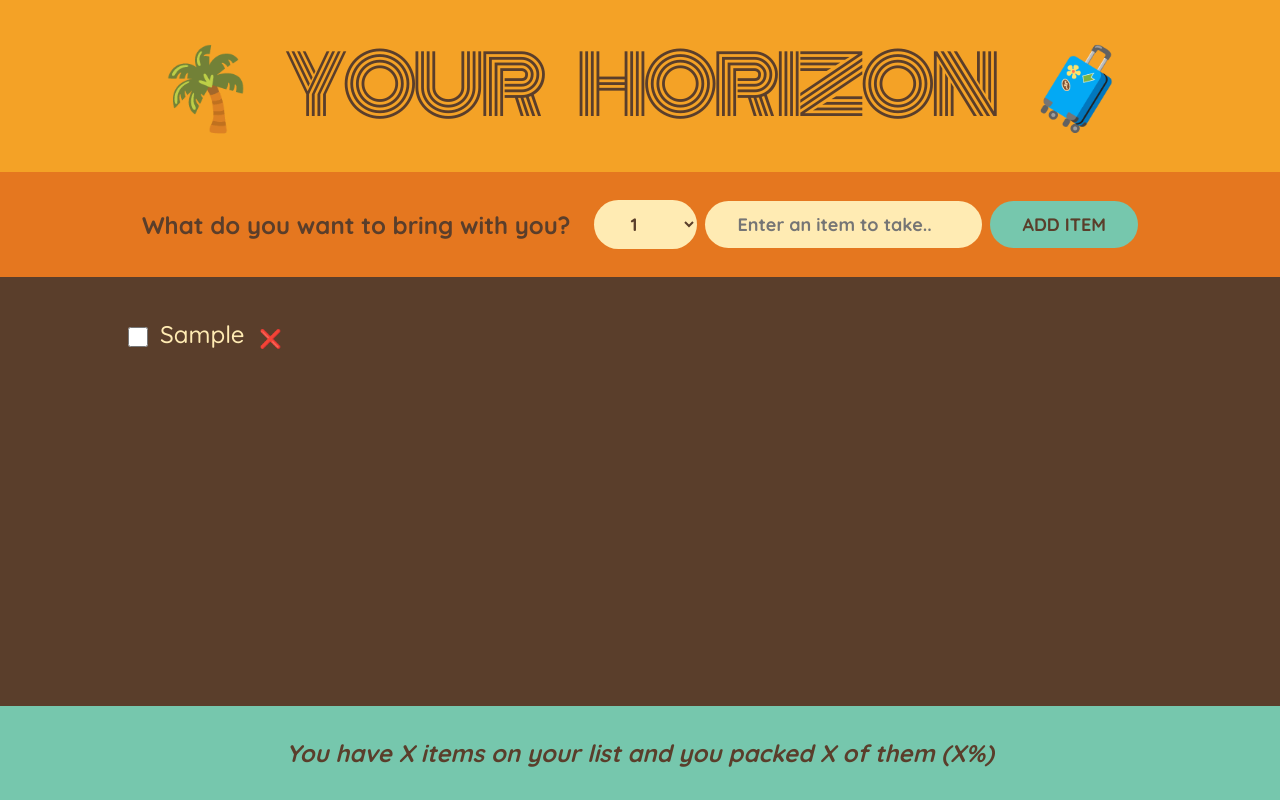
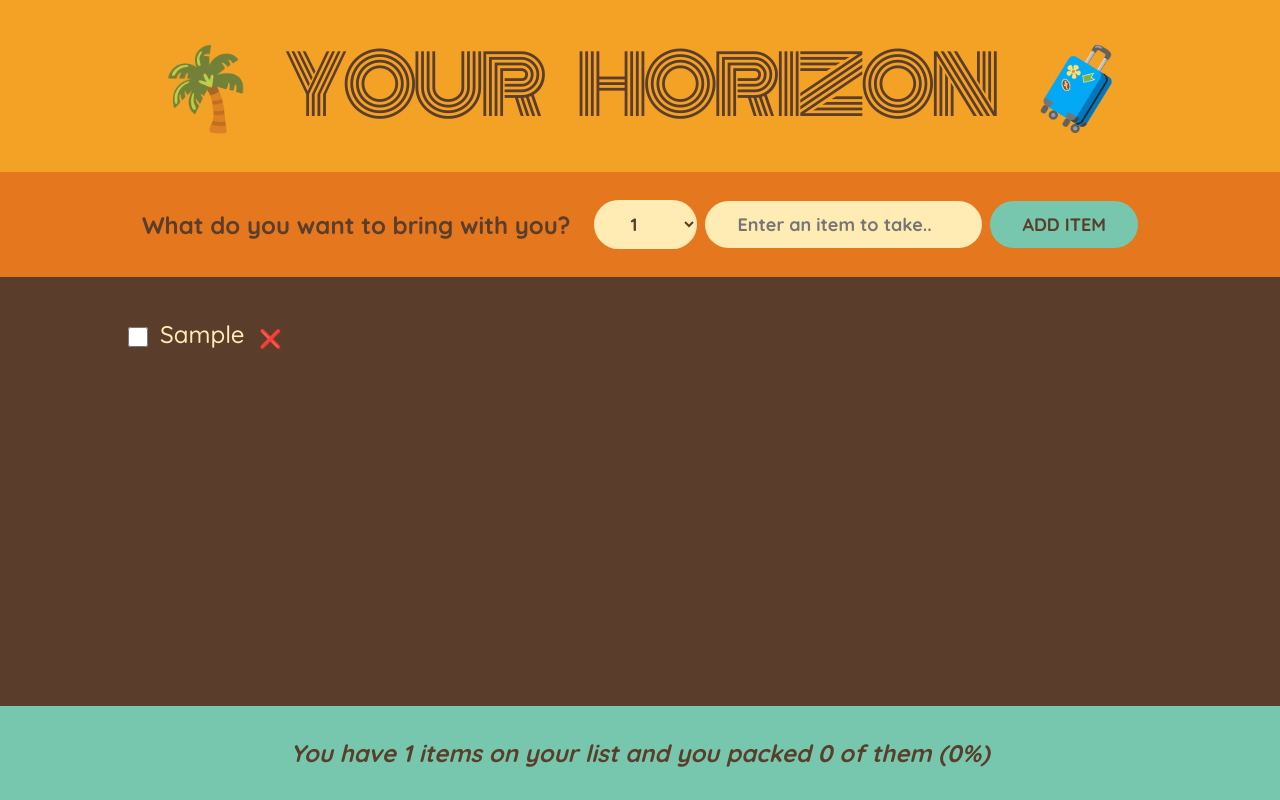
Before and after one commit to kkuzmov/udemy-react, a React (Create React App) app in the folder 05-travel-list/starter/: page / in a window 1280 px wide. Both pictures are taken after typing "Sample" into the empty fields and a click on the button "ADD ITEM". Built offline with nearby package versions, Linux system fonts and the light colour scheme.

Commit message:
add stats to app

```diff
--- a/05-travel-list/starter/src/App.js
+++ b/05-travel-list/starter/src/App.js
@@ -14,7 +14,7 @@ export default function App() {
   }
 
   function handleToggleItem(id) {
-    setItems((items)=> items.map((item)=> item.id == id ? {...item, packed : !item.packed} : item)
+    setItems((items)=> items.map((item)=> item.id === id ? {...item, packed : !item.packed} : item)
     );
   }
 
@@ -23,7 +23,7 @@ export default function App() {
       <Logo />
       <Form onAddItems={handleAddItem}/>
       <PackingList items={items} onDeleteItem={handleDeleteItem} onToggleItem={handleToggleItem}/>
-      <Stats />
+      <Stats items={items}/>
     </div>
   );
 }
@@ -31,7 +31,6 @@ export default function App() {
 function Logo() {
   return <h1>🌴 Your Horizon 🧳</h1>;
 }
-
 function Form({onAddItems}) {
   const [description, setDescription] = useState("");
   const [count, setCount] = useState(1);
@@ -110,10 +109,17 @@ function PackingList({items, onDeleteItem, onToggleItem}) {
     </div>
   );
 }
-function Stats() {
+function Stats({items}) {
+  if(!items.length) {
+    return <p className="stats">Start adding items to your list 😊</p>
+  }
+  const totalNumberOfItems = items.length;
+  const packedItems = items.filter(item => item.packed).length;
+  const packedItemsPercentage = Math.round((packedItems / totalNumberOfItems) * 100);
+
   return (
     <footer className="stats">
-      <em>You have X items on your list and you packed X of them (X%)</em>
+      <em>{packedItemsPercentage === 100 ? 'Everything is ready!' : `You have ${totalNumberOfItems} items on your list and you packed ${packedItems} of them (${packedItemsPercentage}%)`}</em>
     </footer>
   );
 }
```
